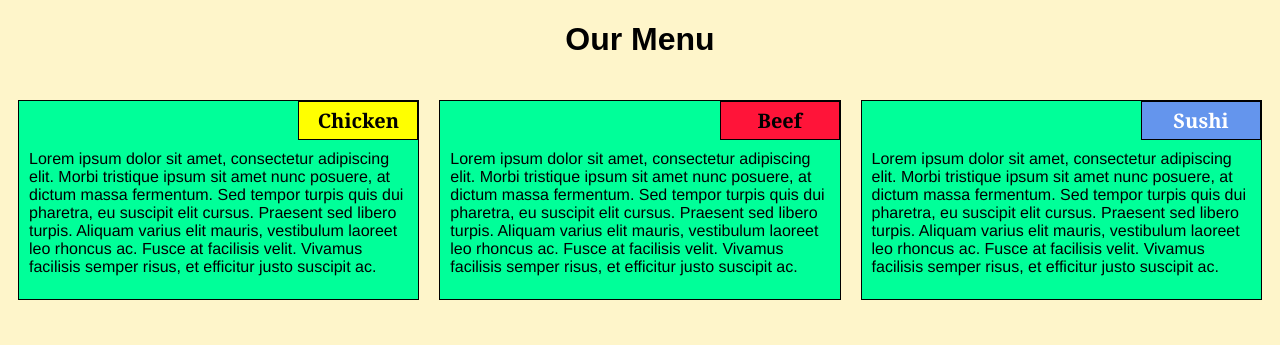
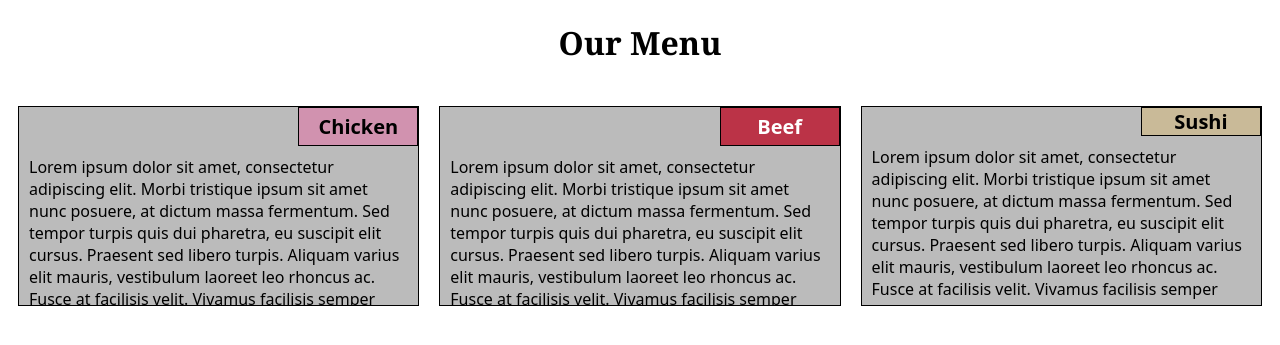
Before and after one commit to Sanehagarg/web_dev, a plain HTML site: page index.html in a window 1280 px wide. Drawn offline with Linux system fonts and the light colour scheme; files that its build step writes are made by us from their sources.

Commit message:
Update style.css

```diff
--- a/style.css
+++ b/style.css
@@ -5,14 +5,14 @@
 }
 
 h1 {
-	font-family: Brushstroke, fantasy;
+    font-family: Cambria, Cochin, Georgia, Times, 'Times New Roman', serif;
 	color: #000000;
 	text-align: center;
 }
 
 body {
 
-	background-color: #FEF5CA;
+	background-color: white;
 
 }
 
@@ -32,10 +32,10 @@ p {
 
 section {
 	border:	1px solid black;
-	background-color: #00FF99;
+	background-color: #bbbbbb;
 	width: 100%;
 	height: 200px;
-	font-family: Helvetica;
+	font-family: system-ui, -apple-system, BlinkMacSystemFont, 'Segoe UI', Roboto, Oxygen, Ubuntu, Cantarell, 'Open Sans', 'Helvetica Neue', sans-serif ;
 	color: black;
 	position: relative;
 	overflow: auto;
@@ -46,13 +46,13 @@ section {
 	text-align: center;
 	width: 30%;
 	margin-left: 70%;
-	font-family: Georgia,sans-serif;
+
 	font-weight: bold;
 	font-size: 125%;
 	margin-bottom: 0;
 	margin-top: 0;
 	padding: 5px;
-	background-color: #FFFF00;
+	background-color: #d192af;
 }
 
 #beef {
@@ -60,13 +60,14 @@ section {
 	text-align: center;
 	width: 30%;
 	margin-left: 70%;
-	font-family: Georgia,sans-serif;
 	font-weight: bold;
 	font-size: 125%;
 	margin-bottom: 0;
 	margin-top: 0;
 	padding: 5px;
-	background-color: #FF1439;
+	background-color: #bb3347;
+    color: white;
+	padding: 5px;
 }
 
 #sushi {
@@ -74,14 +75,12 @@ section {
 	text-align: center;
 	width: 30%;
 	margin-left: 70%;
-	font-family: Georgia,sans-serif;
 	font-weight: bold;
 	font-size: 125%;
 	margin-bottom: 0;
 	margin-top: 0;
-	background-color: #6495ED;
-	color: white;
-	padding: 5px;
+	background-color: #c9ba98;
+
 }
 
 .row {
```
